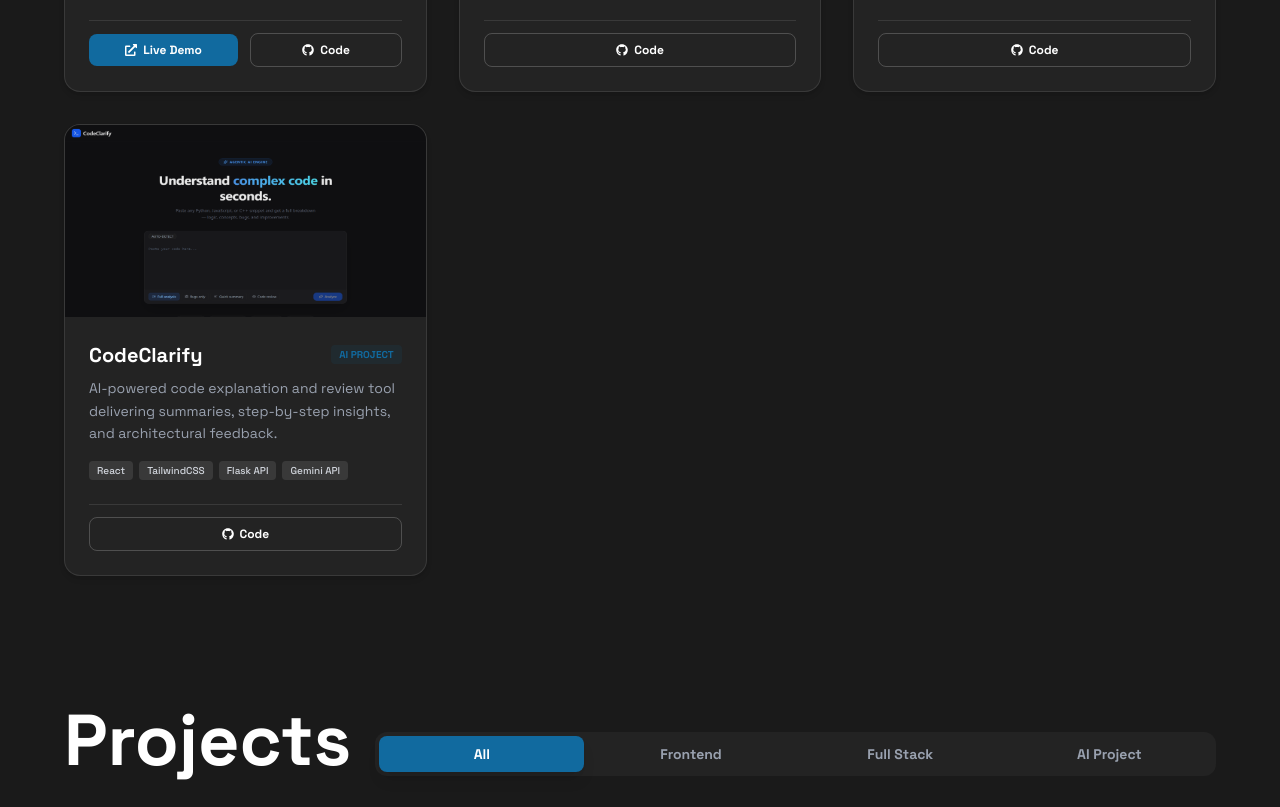
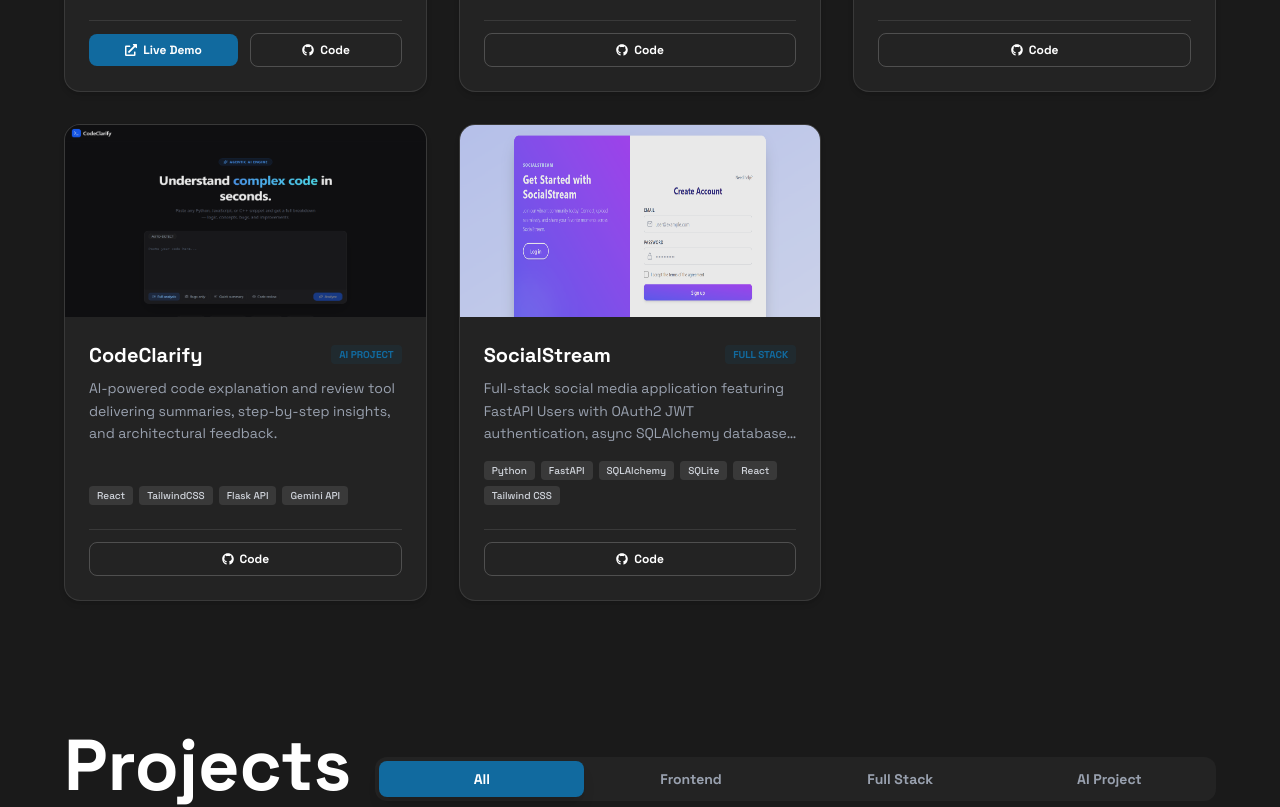
Before and after one commit to AleenaJabeen/AleenaPortfolio, a React (Vite) app: page / in a window 1280 px wide. Shown: the part 1800-2607 px from the top of the page. Built offline with nearby package versions, Linux system fonts and the light colour scheme.

Commit message:
added python project

```diff
--- a/src/assets/index.js
+++ b/src/assets/index.js
@@ -13,7 +13,8 @@ import codeclarify from './Projects/codeclarify.png'
 import rozgarhub from './Projects/rozgarhub.png';
 import financetracker from './Projects/financetracker.jpg';
 import airesearcher from './Projects/airesearcher.png';
+import socialstream from './Projects/socialstream.png'
 
 
 
-export {devloom,profile,about,stream_bank,airesearcher,financetracker,xperience,ecommerce,rozgarhub,codeclarify,webcontrol,smartresume,pdf,sporty,medtech}
+export {devloom,profile,about,stream_bank,airesearcher,socialstream,financetracker,xperience,ecommerce,rozgarhub,codeclarify,webcontrol,smartresume,pdf,sporty,medtech}
--- a/src/components/LatestProjects.jsx
+++ b/src/components/LatestProjects.jsx
@@ -6,6 +6,7 @@ import {
   codeclarify,
   financetracker,
   rozgarhub,
+  socialstream,
 } from "../assets"; // Adjust asset paths as needed
 
 export default function LatestProjects() {
@@ -53,6 +54,23 @@ export default function LatestProjects() {
       githubRepo: "https://github.com/AleenaJabeen/CodeClarify",
       description:
         "AI-powered code explanation and review tool delivering summaries, step-by-step insights, and architectural feedback.",
+    },
+
+    {
+      name: "SocialStream",
+      image: socialstream,
+      category: "Full Stack",
+      techStack: [
+        "Python",
+        "FastAPI",
+        "SQLAlchemy",
+        "SQLite",
+        "React",
+        "Tailwind CSS",
+      ],
+      githubRepo: "https://github.com/AleenaJabeen/SocialStream",
+      description:
+        "Full-stack social media application featuring FastAPI Users with OAuth2 JWT authentication, async SQLAlchemy database operations, ImageKit media uploads, and a responsive React + Tailwind CSS global feed with owner-scoped post deletion.",
     },
   ];
 
--- a/src/components/Projects.jsx
+++ b/src/components/Projects.jsx
@@ -11,6 +11,7 @@ import {
   medtech,
   pdf,
   smartresume,
+  socialstream,
   sporty,
   stream_bank,
   webcontrol,
@@ -163,6 +164,16 @@ export default function Projects() {
       githubRepo: "https://github.com/AleenaJabeen/AI-Document-Researcher",
       description:
         "AI-powered document research assistant built with Python, LangChain, Gemini, Hugging Face embeddings, ChromaDB, and Streamlit. Upload PDF documents, ask questions in natural language, and receive grounded answers with relevant source-page citations using a Retrieval-Augmented Generation (RAG) pipeline.",
+    },
+
+    {
+      name: "SocialStream",
+      image: socialstream,
+      category: "Full Stack",
+      techStack: ["Python", "FastAPI", "SQLAlchemy","SQLite","React","Tailwind CSS"],
+      githubRepo: "https://github.com/AleenaJabeen/SocialStream",
+      description:
+      "Full-stack social media application featuring FastAPI Users with OAuth2 JWT authentication, async SQLAlchemy database operations, ImageKit media uploads, and a responsive React + Tailwind CSS global feed with owner-scoped post deletion."
     },
   ];
 
--- a/src/components/Skills.jsx
+++ b/src/components/Skills.jsx
@@ -1,10 +1,10 @@
 import React from 'react';
 import { motion } from 'framer-motion';
 import {
-  FaHtml5, FaCss3Alt, FaJs, FaBootstrap, FaNodeJs, FaReact
+  FaHtml5, FaCss3Alt, FaJs, FaBootstrap, FaNodeJs, FaReact, FaDatabase
 } from "react-icons/fa";
 import {
-  SiTailwindcss, SiMongodb, SiExpress, SiFramer, SiNextdotjs
+  SiTailwindcss, SiMongodb, SiExpress, SiFramer, SiNextdotjs, SiPython, SiFastapi, SiGooglegemini
 } from "react-icons/si";
 
 const skills = [
@@ -13,17 +13,20 @@ const skills = [
   { name: "JavaScript", icon: <FaJs className="text-[#F7DF1E]" /> },
   { name: "Bootstrap", icon: <FaBootstrap className="text-[#7952B3]" /> },
   { name: "Tailwind", icon: <SiTailwindcss className="text-[#06B6D4]" /> },
+  { name: "React", icon: <FaReact className="text-[#61DAFB]" /> },
+  { name: "Next.js", icon: <SiNextdotjs className="dark:text-white text-black" /> },
   { name: "Node.js", icon: <FaNodeJs className="text-[#339933]" /> },
   { name: "Express", icon: <SiExpress className="dark:text-white text-black" /> },
   { name: "MongoDB", icon: <SiMongodb className="text-[#47A248]" /> },
-  { name: "Next.js", icon: <SiNextdotjs className="dark:text-white text-black" /> },
+  { name: "SQL", icon: <FaDatabase className="text-[#4479A1]" /> },
+  { name: "Python", icon: <SiPython className="text-[#3776AB]" /> },
+  { name: "FastAPI", icon: <SiFastapi className="text-[#009688]" /> },
+  { name: "Gemini API", icon: <SiGooglegemini className="text-[#8E75FF]" /> },
   { name: "Framer Motion", icon: <SiFramer className="text-[#0055FF]" /> },
-  { name: "React", icon: <FaReact className="text-[#61DAFB]" /> },
 ];
 
 export default function Skills() {
   return (
-    // Section background is white for light mode
     <section id="skills" className="bg-white dark:bg-[#1A1A1A] md:p-16 p-6 transition-colors duration-300">
       <div className="max-w-6xl mx-auto">
         <motion.h2
@@ -43,18 +46,14 @@ export default function Skills() {
               whileInView={{ opacity: 1, y: 0 }}
               viewport={{ once: true }}
               transition={{ delay: index * 0.05 }}
-
-              // Lift effect on hover
               whileHover={{ y: -8 }}
-
               className="group flex flex-col items-center justify-center p-8 rounded-2xl border border-gray-300 dark:border-white/10 bg-gray-100 dark:bg-[#232323] cursor-pointer hover:bg-blue-100 dark:hover:bg-blue-900/20 transition-all duration-200"
             >
-              {/* Icon scaling happens because of the 'group' class above */}
               <div className="text-5xl mb-4 transform group-hover:scale-110 transition-transform duration-200">
                 {skill.icon}
               </div>
 
-              <span className="text-gray-700 dark:text-gray-300 font-bold text-sm tracking-widest uppercase">
+              <span className="text-gray-700 dark:text-gray-300 font-bold text-sm tracking-widest uppercase text-center">
                 {skill.name}
               </span>
             </motion.div>
```
Also changed, not shown: src/assets/Projects/socialstream.png (added).
